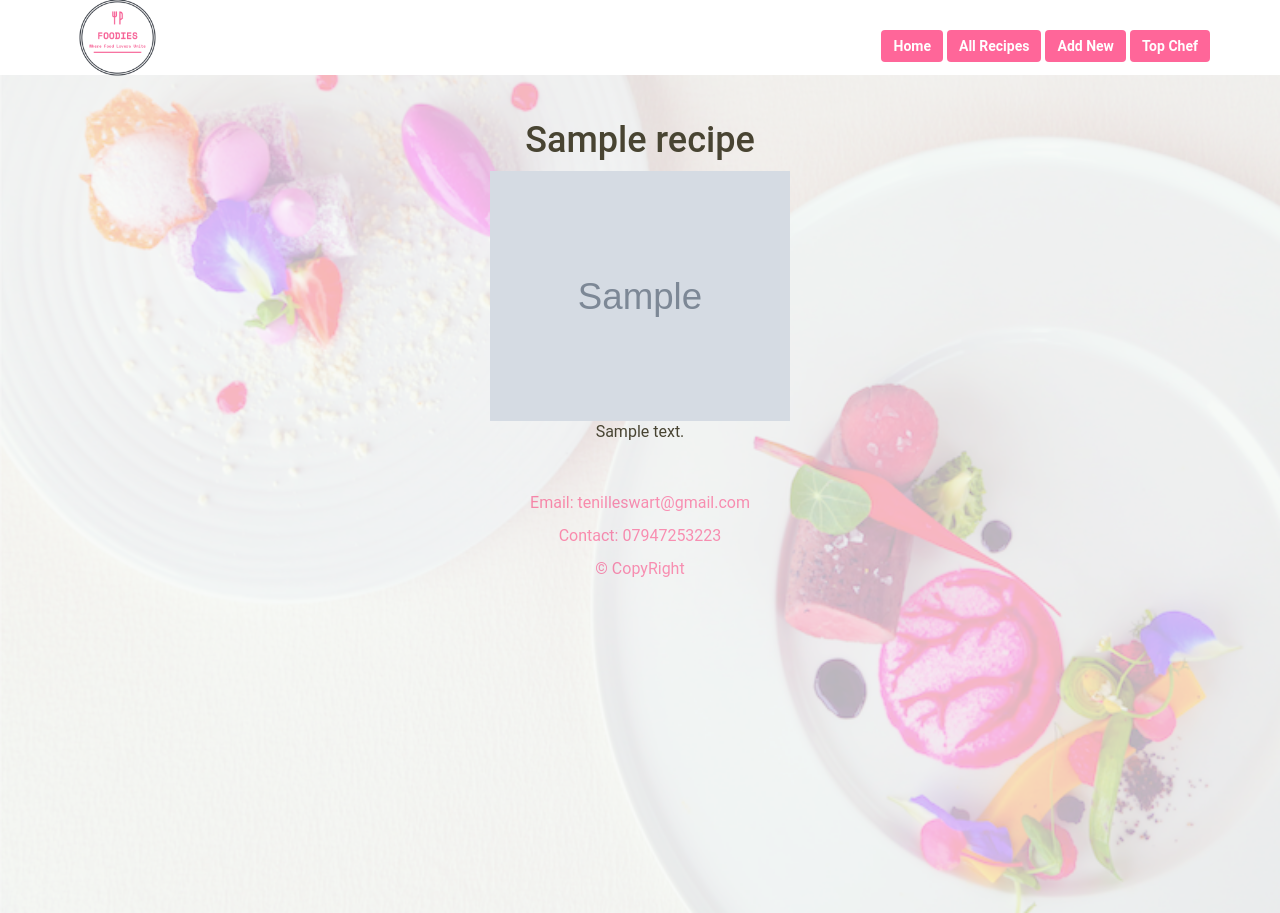
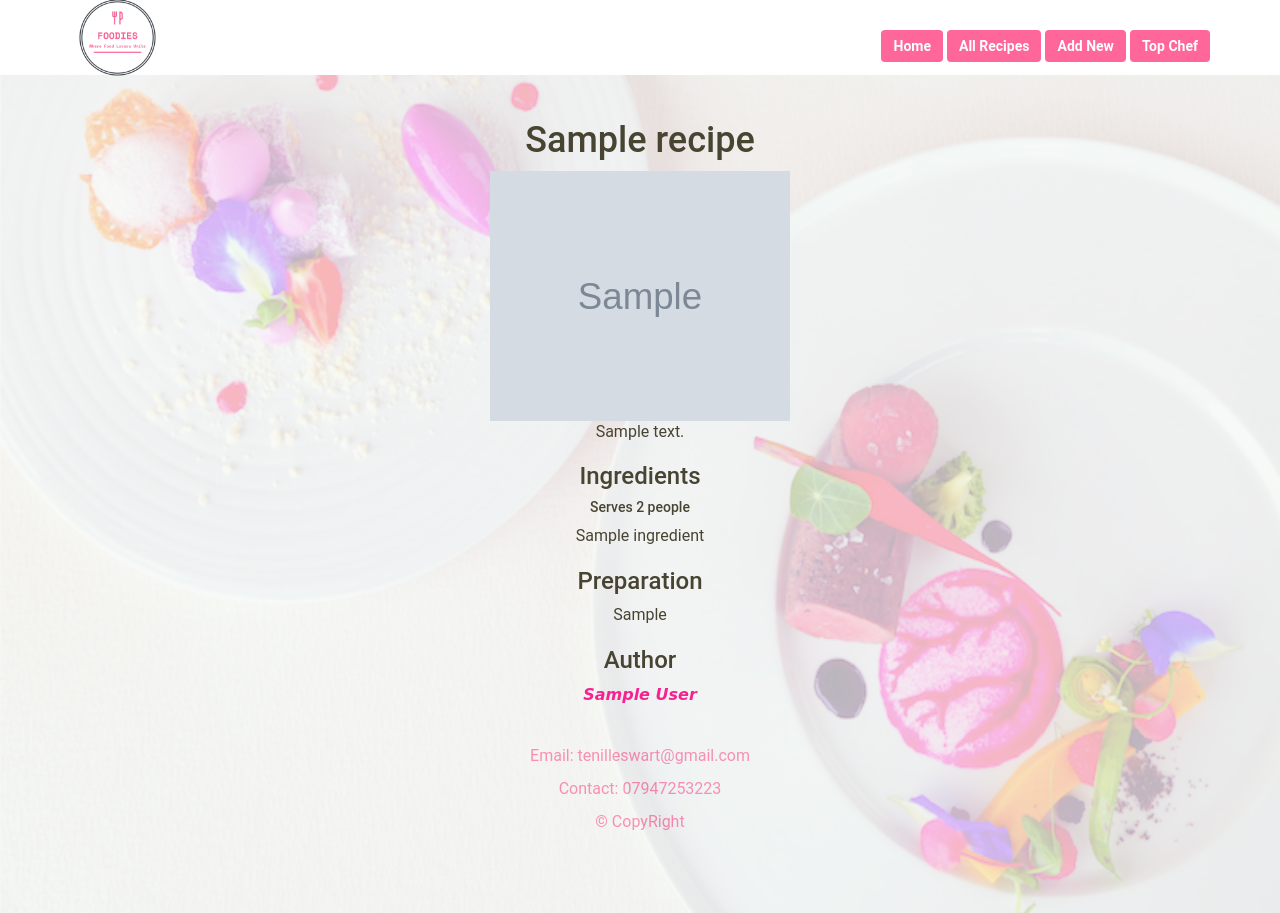
Before and after one commit to tenilleswart/foodies, a Flask app: page /allrecipes/1 in a window 1280 px wide. Run offline with Flask 2, Linux system fonts and the light colour scheme; tables that the repository leaves empty hold one stand-in row (values such as "Sample post"); grey boxes marked "Sample" are stand-in pictures; some libraries are stand-ins or nearby versions.

Commit message:
added author and styling to recipe.html page

```diff
--- a/static/css/style.css
+++ b/static/css/style.css
@@ -430,3 +430,11 @@ img.img-size {
 	height: 250px;
 	width: 300px;
 }
+
+
+.author-name {
+	font-weight: bold;
+    font-style: italic;
+    font-family: cursive;
+    color:#f82191;
+}
--- a/templates/recipe.html
+++ b/templates/recipe.html
@@ -58,6 +58,22 @@
        <h1> {{result.Recipe.recipe_title}}</h1>
        <img src="/static/images/{{ result.Recipe.recipe_photo }}" class="img-size">
        <p> {{result.Recipe.recipe_description}}</p>
+       <section id="ingredients">
+        <h3>Ingredients</h3>
+        <h5>Serves 2 people</h5>
+          <p>{{result.Ingredient.ingredient_name}}</p>
+
+      </section>
+       <section>
+            <h3>Preparation</h3>
+                <p>{{result.Recipe.recipe_method}}</p>
+
+        </section>
+        <section>
+            <h3>Author</h3>
+                <span class="author-name">{{result.Author.first_name}} {{result.Author.last_name}}</span>
+
+        </section>
     </div>
   </div>
 
```
Lines whose indentation alone changed are shown as unchanged.
